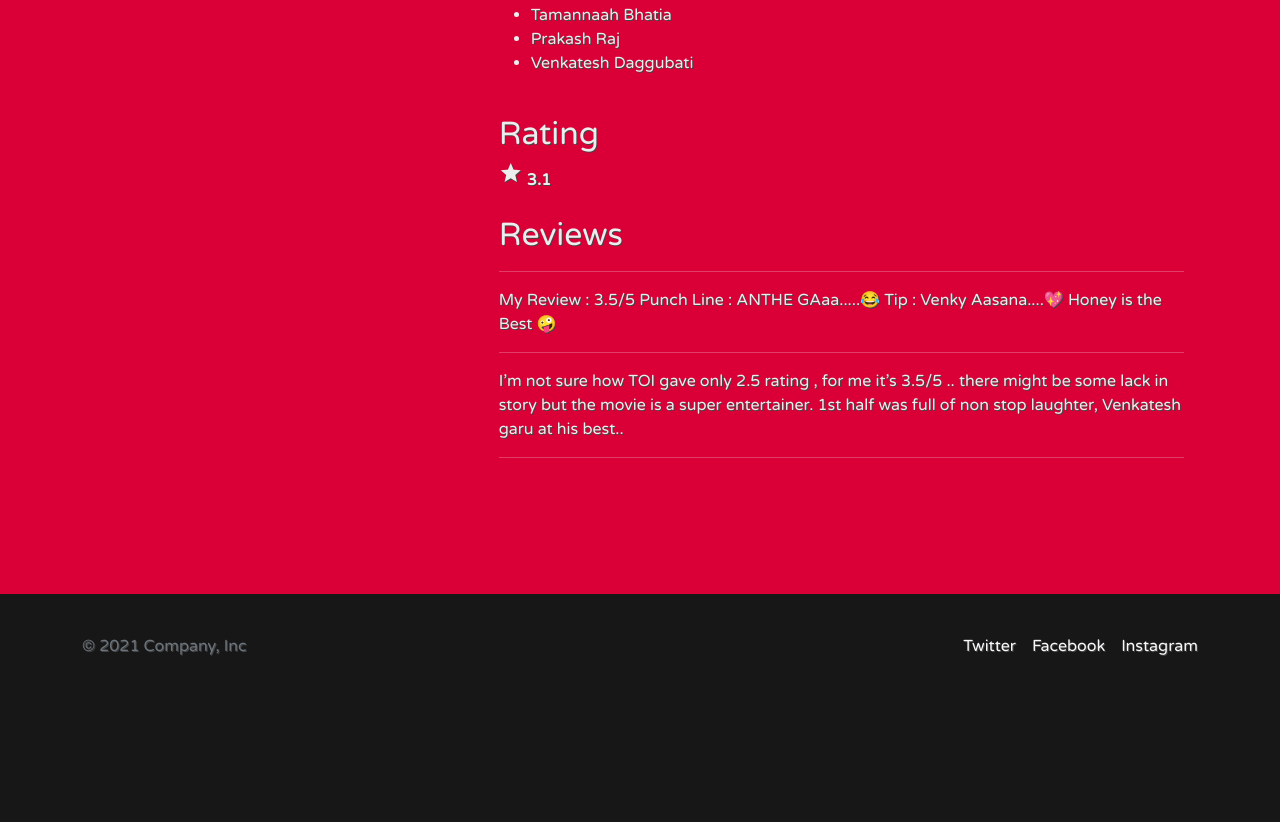
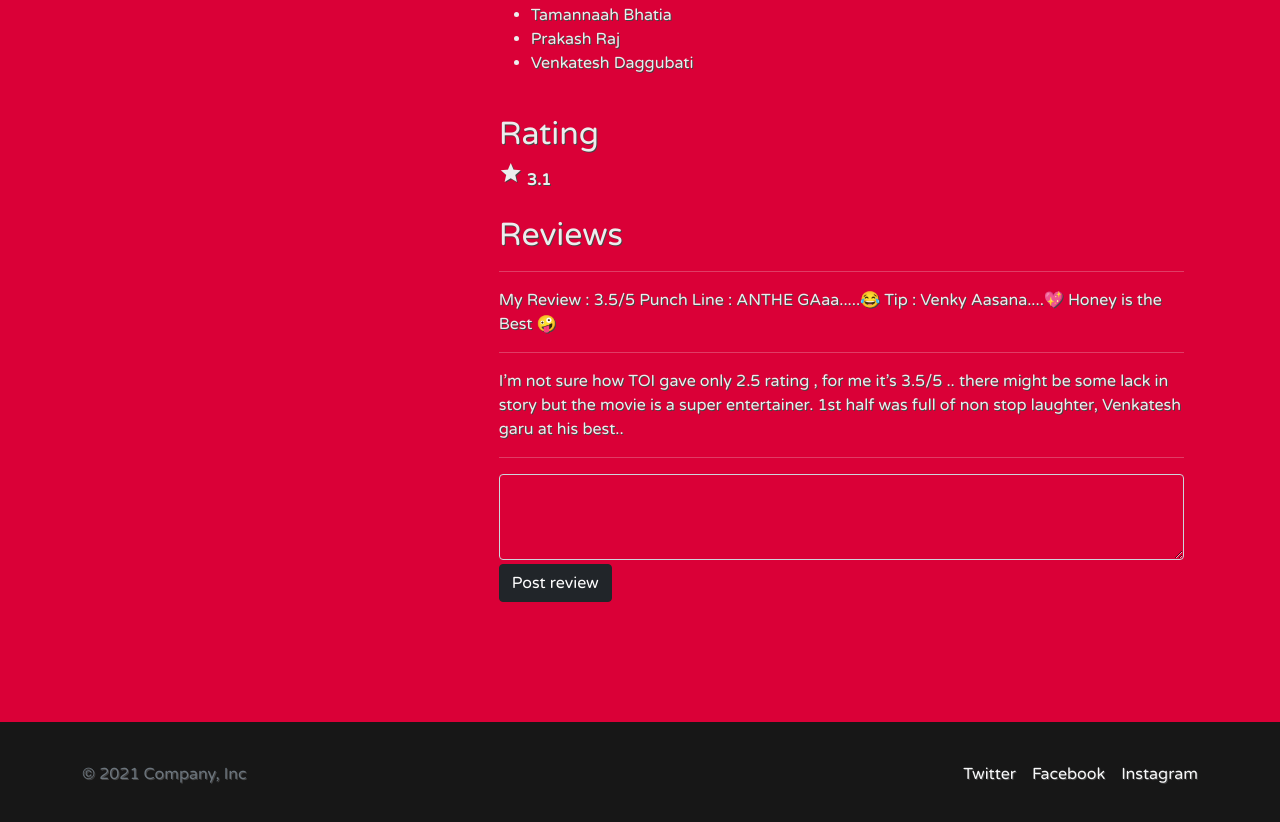
Before and after one commit to apurvjofficial/movieapp, a plain HTML site: page moviePage.html in a window 1280 px wide. Shown: the part 732-1554 px from the top of the page. Before the commit the page ends 1430 px from the top, so only its background shows below. Drawn offline with nearby package versions, Linux system fonts and the light colour scheme.

Commit message:
Update moviePage.html

```diff
--- a/moviePage.html
+++ b/moviePage.html
@@ -173,6 +173,10 @@
                 I’m not sure how TOI gave only 2.5 rating , for me it’s 3.5/5 .. there might be some lack in story but the movie is a super entertainer. 1st half was full of non stop laughter, Venkatesh garu at his best..
               </p>
               <hr>
+      <form action="" method="post">
+                <textarea class="form-control bg-transparent" name="" id="" rows="3"></textarea>
+                <button class="btn btn-dark mt-1" type="submit">Post review</button>
+              </form>
               <br>
         </div>
       </div>
```
